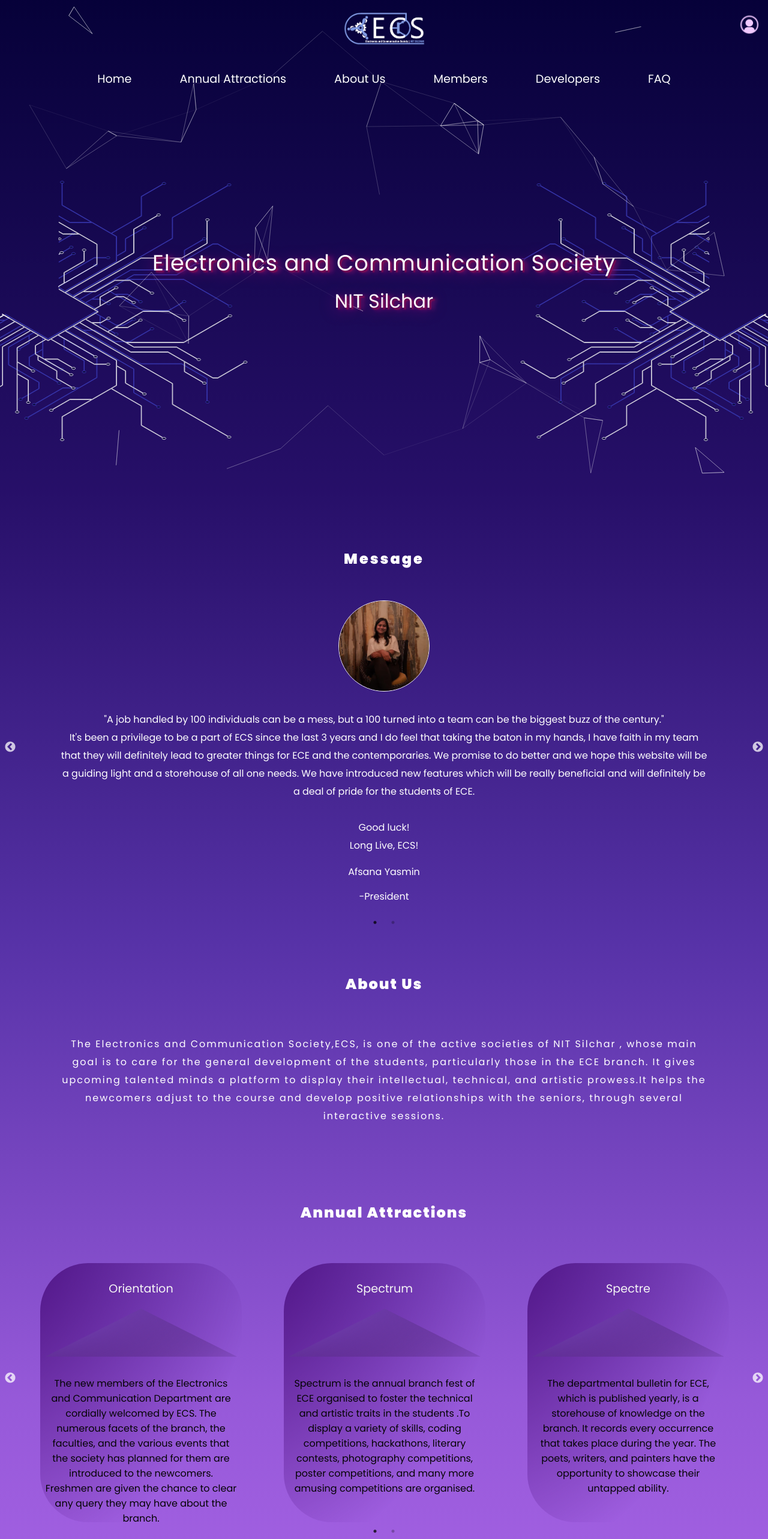
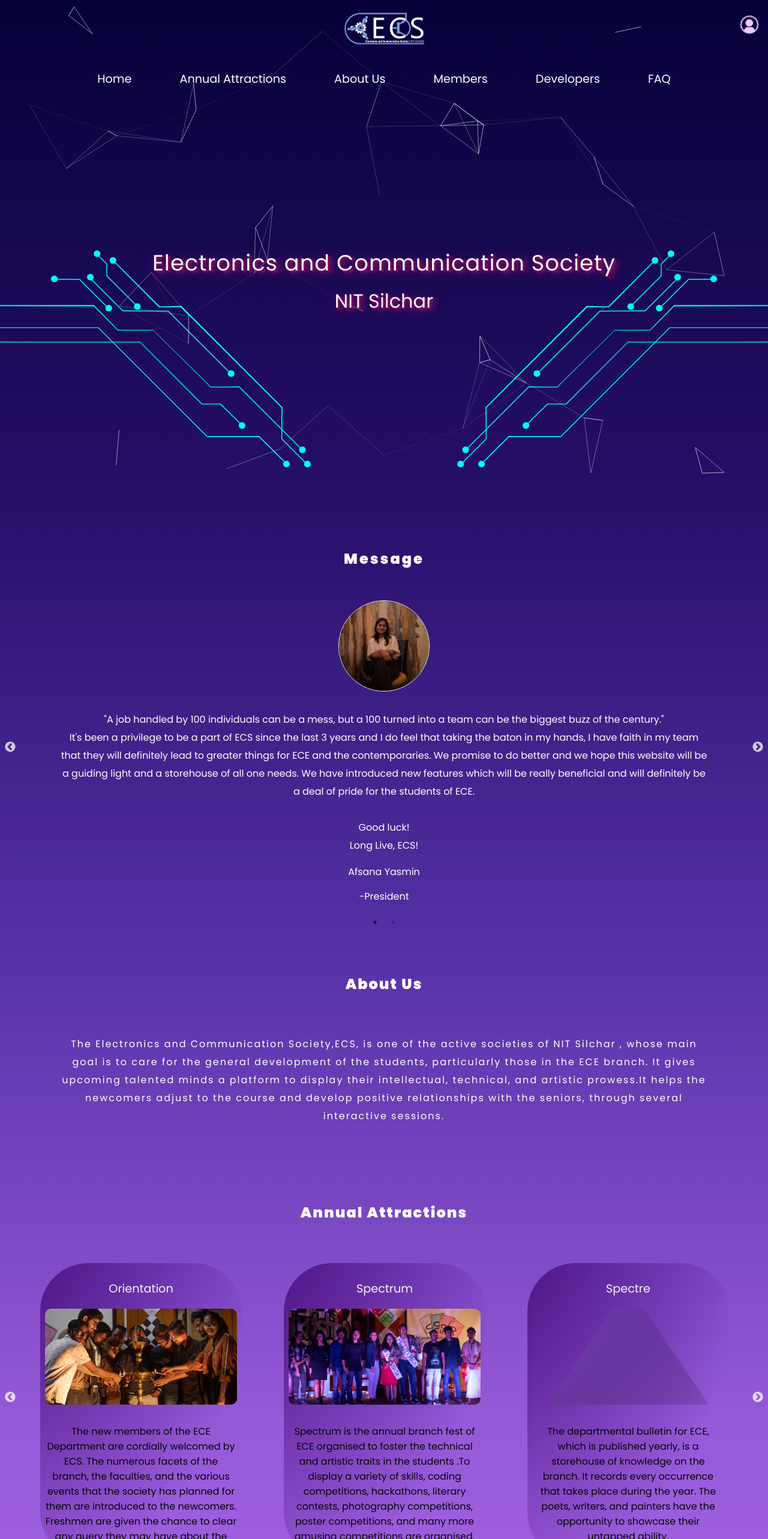
Before and after one commit to Rohan-108/ECS-Website, a React (Create React App) app: page / in a window 1280 px wide. Shown: the top 2566 px of the page at 60% size. Built offline with nearby package versions, Linux system fonts and the light colour scheme; no server answers.

Commit message:
hero section changed

```diff
--- a/src/components/Developers/Developers.jsx
+++ b/src/components/Developers/Developers.jsx
@@ -7,7 +7,13 @@
 import maharav from '../../assets/galleryImage/maharav.jpeg'
 import {motion}from 'framer-motion'
 const Developers = ({currentUser,setCurrentUser}) => {
-
+  const dataAbhinav={
+    name:"Abhinav Ghosh",
+    desig:"Technical Head",
+    insta:"link",
+    linkedin:"link",
+    src:"https://i.ibb.co/NSQW2PN/Whats-App-Image-2022-11-08-at-12-58-15-AM.jpg"
+  }
   const devData = [
   {
     name: "Rayyan Shaikh",
@@ -63,6 +69,12 @@
     <>
     <Particle/>
     <Navbar currentUser={currentUser} setCurrentUser={setCurrentUser} />
+    <motion.div initial={{opacity:0,scale:0}}
+        animate={{opacity:1,scale:1}}
+        transition={{type:'spring',duration:1.8}}style={{display:"flex",justifyContent:"center",alignItems:"center",marginTop:"2rem",marginBottom:"-5rem"}}>
+        <CardRayyan
+          data={dataAbhinav}/>
+    </motion.div>
     <motion.div className="dev-container1"
      initial={{opacity:0,scale:0}}
         animate={{opacity:1,scale:1}}
--- a/src/components/Home/Hero.jsx
+++ b/src/components/Home/Hero.jsx
@@ -1,5 +1,5 @@
 import React from 'react'
-import rain from "../../assets/images/circuit.svg"
+import lines from "../../assets/images/lines.png"
 import "./home.css"
 import Textspan from './Textspan'
 import {motion} from "framer-motion"
@@ -8,8 +8,8 @@
   const sentence1 ="NIT Silchar".split("");
   return (
     <div className='hero_section' style={{height:"75vh"}}>
-       <img src={rain} alt='corcuits' id="circuits"/>
-      <img src={rain} alt='corcuits' id="circuits1"/>
+        <img src={lines} alt="lines" id='lines'/>
+        <img src={lines} alt="lines" id='lines1'/>
         <motion.div className='heading'
         initial={{opacity:0,scale:0}}
         animate={{opacity:1,scale:1}}
--- a/src/components/Home/Home.jsx
+++ b/src/components/Home/Home.jsx
@@ -14,6 +14,9 @@
 import GallerySlider from './GallerySlider';
 import afsana from "../../assets/galleryImage/Afsana.jpg"
 import aryan_batch from "../../assets/galleryImage/aryan_batch.jpg"
+import dehleez from '../../assets/galleryImage/dehleez.jpeg'
+import fresher from '../../assets/galleryImage/fresher.jpg'
+import light from '../../assets/galleryImage/light.jpg'
 const Home = (props) => {
   const{currentUser,setCurrentUser}=props;
       const settings1 = {
@@ -90,13 +93,13 @@
       <div className="annual" id='annual'>
         <h2 style={{letterSpacing:"2px"}}>Annual Attractions</h2>
         <Slider {...settings}>
-                <Cards src={Polygon} message={"The new members of the Electronics and Communication Department are cordially welcomed by ECS. The numerous facets of the branch, the faculties, and the various events that the society has planned for them are introduced to the newcomers. Freshmen are given the chance to clear any query they may have about the branch."}
+                <Cards src={light} message={"The new members of the ECE Department are cordially welcomed by ECS. The numerous facets of the branch, the faculties, and the various events that the society has planned for them are introduced to the newcomers. Freshmen are given the chance to clear any query they may have about the branch."}
                 ocassion={"Orientation"}/>
                 <Cards ocassion={'Spectrum'} message={"Spectrum is the annual branch fest of ECE organised to foster the technical and artistic traits in the students .To display a variety of skills, coding competitions, hackathons, literary contests, photography competitions, poster competitions, and many more amusing competitions are organised."}
-                src={Polygon}/>
+                src={fresher}/>
                 <Cards src={Polygon} message={"The departmental bulletin for ECE, which is published yearly, is a storehouse of knowledge on the branch. It records every occurrence that takes place during the year. The poets, writers, and painters have the opportunity to showcase their untapped ability."}
                 ocassion={"Spectre"}/>
-                <Cards message={"We say adieu in style. Final-year seniors leave the college in a fun and memorable way by walking through Dahleez. Dahleez, the ECE branch farewell, gives  the seniors a chance to reconcile their exciting college journey."} ocassion={"Dehleez"} src={Polygon}/>
+                <Cards message={"We say adieu in style. Final-year seniors leave the college in a fun and memorable way by walking through Dahleez. Dahleez, the ECE branch farewell, gives  the seniors a chance to reconcile their exciting college journey."} ocassion={"Dehleez"} src={dehleez}/>
         </Slider>
       </div>
       <div className="gallery_container">
--- a/src/components/Home/home.css
+++ b/src/components/Home/home.css
@@ -1,4 +1,18 @@
-
+#lines{
+    position: absolute;
+    z-index: -5;
+   width: 20rem;
+   top: 35%;
+   left: -5rem;
+}
+#lines1{
+    position: absolute;
+    z-index: -5;
+    width: 20rem;
+    transform: scaleX(-1);
+    top:35%;
+    right: -5rem;
+}
 span{
     display: inline-block;
 }
@@ -12,42 +26,18 @@
     flex-direction: column;
     background: none;
 }
-#circuits{
-    position:absolute;
-    z-index: -10;
-}
-#circuits1{
-    position: absolute;
-        z-index: -10;
-    display: none;
-}
-@media only screen and (min-width:900px){
-    #circuits{
-        height:40rem;
-        width:40rem;
-        right: -30%;
-    }
-    #circuits1{
-        display: block;
-        height:40rem;
-        width:40rem;
-        transform: scaleX(-1);
-        left: -30%;
+@media only screen and (min-width:1000px){
+    #lines,#lines1{
+        top:30%;
+        width: 30rem;
     }
 }
 @media only screen and (min-width:1200px){
-    #circuits{
-        height:50rem;
-        width:50rem;
-        right: -30%;
-    }
-    #circuits1{
-        display: block;
-        height:50rem;
-        width:50rem;
-        transform: scaleX(-1);
-        left: -30%;
-    }
+         #lines,
+         #lines1 {
+             top: 18%;
+             width: 40rem;
+         }
 }
 .heading{
     display: block;
@@ -202,7 +192,7 @@
     margin-top: 3rem;
     margin-inline: auto;
     padding: .5rem;
-    height: 26rem;
+    height: 30rem;
     width: 20rem;
     background: radial-gradient(148.14% 148.03% at -37.65% -24.08%, #3D006D 0%, rgba(77, 0, 138, 0) 100%);
     text-align: center;
@@ -211,19 +201,25 @@
 @media only screen and (max-width:400px){
     .card_container{
         width: 17rem;
-        height: 27rem;
+        height: 31rem;
+        padding: .3rem;
+        border-radius: 2rem;
+    }
+    .card_container>p{
+        font-size: 1rem;
     }
 }
 .card_container>p{
     color:whitesmoke;
     font-weight: 500;
     text-transform: capitalize;
-    font-weight: 500;
     font-size: 1.2rem;
 }
 #imgS1{
-    height:5rem;
+    height:10rem;
     width: 100%;
+    object-fit: cover;
+    border-radius: 10px;
 }
 .messs{
     z-index: 10;
```
Also changed, not shown: src/assets/images/circuit.svg (deleted), src/assets/images/lines.png (added).
